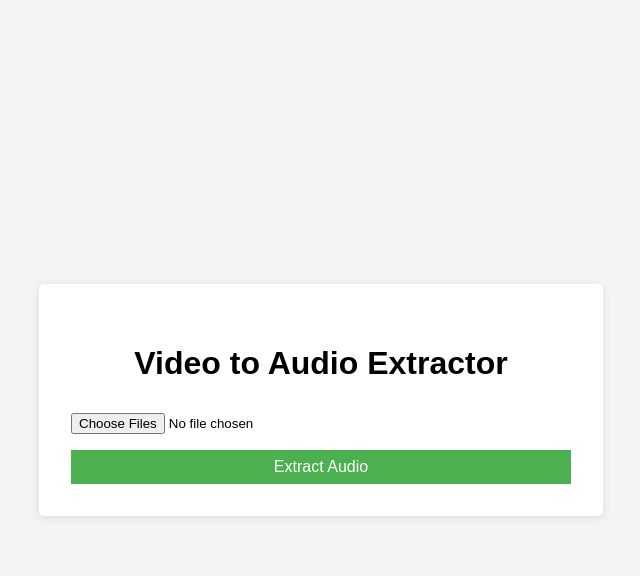
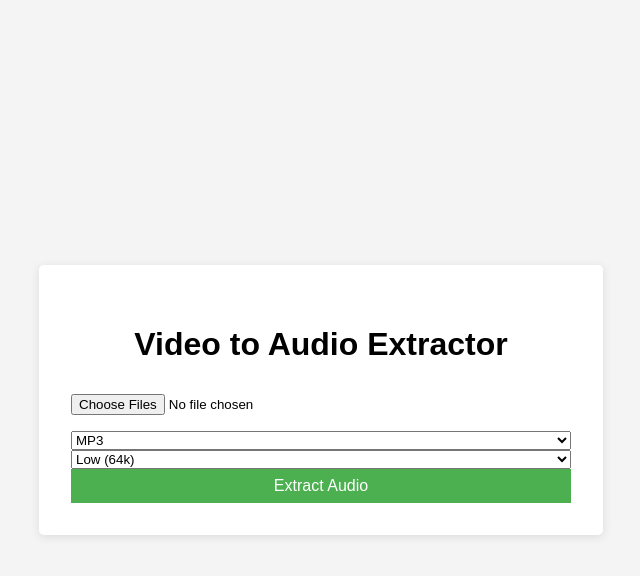
Before and after one commit to Oruga420/AudioExtractorApp, a Flask app: page / in a window 1280 px wide. Shown: the top 576 px of the page, without its empty margins (319-959 px from the left). Run offline with Flask 3, Linux system fonts and the light colour scheme.

Commit message:
Agent step completed: Provide options for different audio formats and quality settings

```diff
--- a/main.py
+++ b/main.py
@@ -30,6 +30,15 @@ def upload_videos():
     if not videos:
         return jsonify({'error': 'No video files selected'}), 400
 
+    audio_format = request.form.get('audioFormat', 'mp3')
+    audio_quality = request.form.get('audioQuality', 'medium')
+
+    bitrate = {
+        'low': '64k',
+        'medium': '128k',
+        'high': '256k'
+    }.get(audio_quality, '128k')
+
     extracted_files = []
     for video in videos:
         if video and allowed_file(video.filename):
@@ -38,14 +47,25 @@ def upload_videos():
             video.save(video_path)
 
             # Extract audio
-            audio_filename = os.path.splitext(filename)[0] + '.mp3'
+            audio_filename = f"{os.path.splitext(filename)[0]}.{audio_format}"
             audio_path = os.path.join(app.config['EXTRACTED_AUDIO_FOLDER'], audio_filename)
 
             try:
+                output_params = {
+                    'acodec': {
+                        'mp3': 'libmp3lame',
+                        'wav': 'pcm_s16le',
+                        'aac': 'aac'
+                    }.get(audio_format, 'libmp3lame'),
+                    'ab': bitrate
+                }
+                if audio_format == 'wav':
+                    del output_params['ab']  # WAV doesn't use bitrate
+
                 (
                     ffmpeg
                     .input(video_path)
-                    .output(audio_path, acodec='libmp3lame', ab='128k')
+                    .output(audio_path, **output_params)
                     .overwrite_output()
                     .run(capture_stdout=True, capture_stderr=True)
                 )
--- a/static/js/script.js
+++ b/static/js/script.js
@@ -1,6 +1,8 @@
 document.addEventListener('DOMContentLoaded', () => {
     const uploadForm = document.getElementById('uploadForm');
     const videoFiles = document.getElementById('videoFiles');
+    const audioFormat = document.getElementById('audioFormat');
+    const audioQuality = document.getElementById('audioQuality');
     const progressContainer = document.getElementById('progressContainer');
     const uploadProgress = document.getElementById('uploadProgress');
     const statusMessage = document.getElementById('statusMessage');
@@ -24,6 +26,8 @@ document.addEventListener('DOMContentLoaded', () => {
         for (let i = 0; i < videoFiles.files.length; i++) {
             formData.append('videos', videoFiles.files[i]);
         }
+        formData.append('audioFormat', audioFormat.value);
+        formData.append('audioQuality', audioQuality.value);
 
         try {
             const response = await fetch('/upload', {
--- a/templates/index.html
+++ b/templates/index.html
@@ -11,6 +11,16 @@
         <h1>Video to Audio Extractor</h1>
         <form id="uploadForm" enctype="multipart/form-data">
             <input type="file" id="videoFiles" name="videos" accept="video/*" multiple required>
+            <select id="audioFormat" name="audioFormat">
+                <option value="mp3">MP3</option>
+                <option value="wav">WAV</option>
+                <option value="aac">AAC</option>
+            </select>
+            <select id="audioQuality" name="audioQuality">
+                <option value="low">Low (64k)</option>
+                <option value="medium">Medium (128k)</option>
+                <option value="high">High (256k)</option>
+            </select>
             <button type="submit">Extract Audio</button>
         </form>
         <div id="progressContainer" class="hidden">
```
Also changed, not shown: 2 other files.
